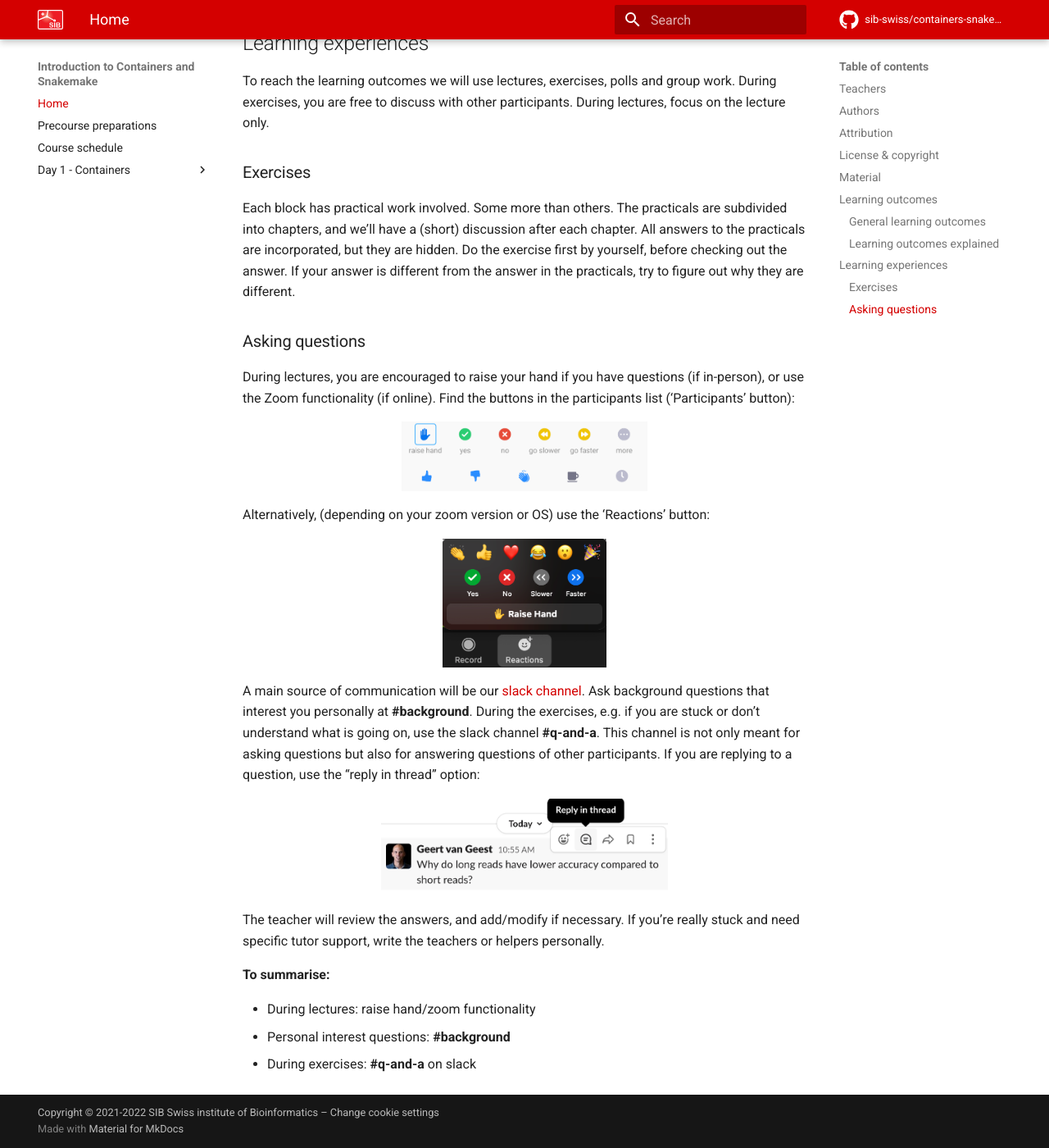
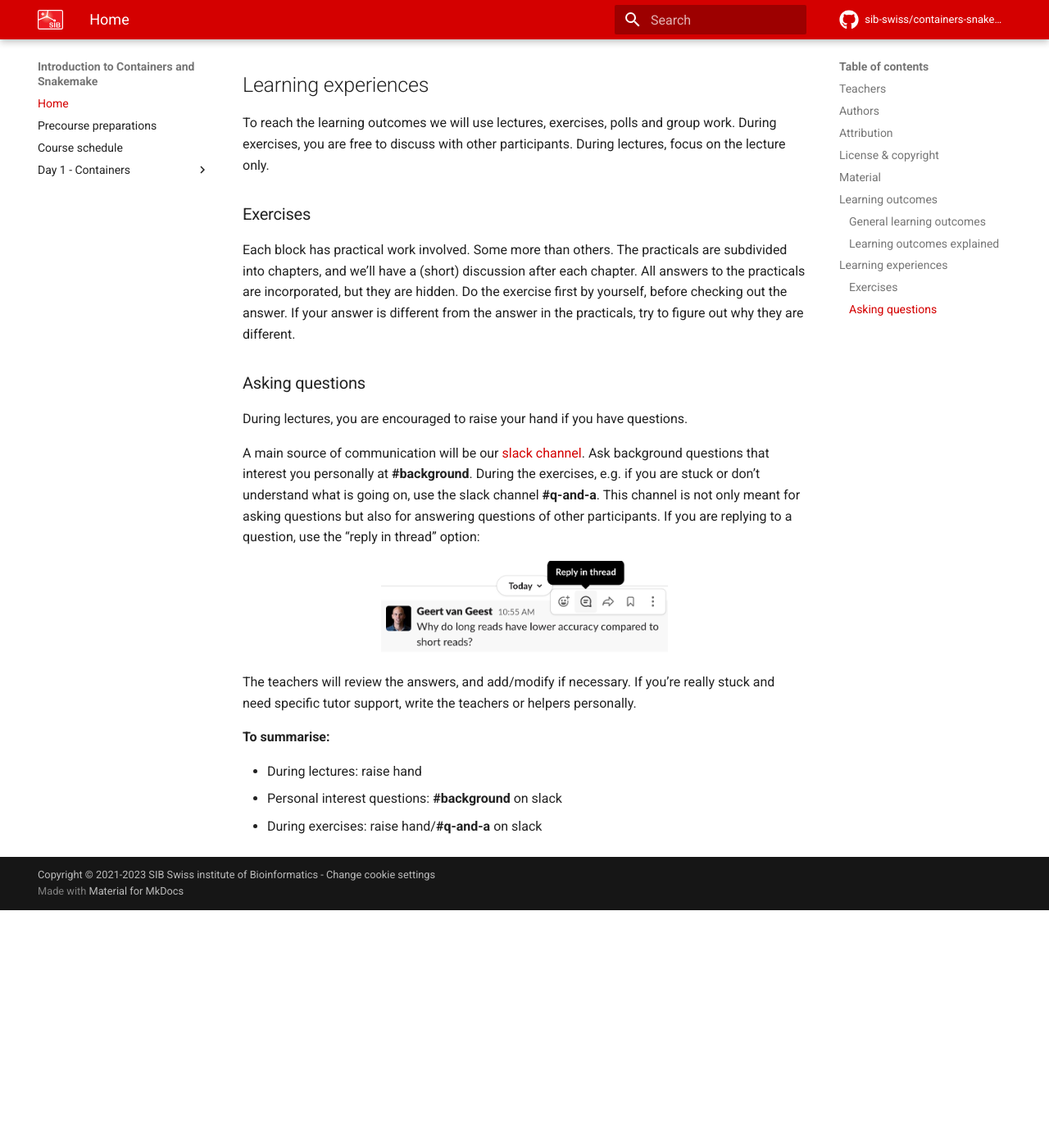
Before and after one commit to sib-swiss/containers-introduction-training, an MkDocs documentation site: the page built from docs/index.md, in a window 1280 px wide and 1400 px high, scrolled down 1507 px. Shown: the whole window at 82% size. Built offline with MkDocs 1.6.1 and Material for MkDocs 9.7.7, drawn with Linux system fonts in a browser that asks for light colours; comment, search, counter and statistics services are not loaded; the version menu is left out; after the commit the page ends 2617 px from its top, so only the background shows below that; some of the changed text lies outside the part shown.

Commit message:
Improved descriptions and fixed typos

```diff
--- a/docs/index.md
+++ b/docs/index.md
@@ -52,17 +52,7 @@ To reach the learning outcomes we will use lectures, exercises, polls and group
 Each block has practical work involved. Some more than others. The practicals are subdivided into chapters, and we'll have a (short) discussion after each chapter. All answers to the practicals are incorporated, but they are hidden. Do the exercise first by yourself, before checking out the answer. If your answer is different from the answer in the practicals, try to figure out why they are different.
 
 ### Asking questions
-During lectures, you are encouraged to raise your hand if you have questions (if in-person), or use the Zoom functionality (if online). Find the buttons in the participants list ('Participants' button):
-
-<figure>
-  <img src="assets/images/zoom_icons.png" width="300"/>
-</figure>
-
-Alternatively, (depending on your zoom version or OS) use the 'Reactions' button:
-
-<figure>
-  <img src="assets/images/reactions_zoom.png" width="200"/>
-</figure>
+During lectures, you are encouraged to raise your hand if you have questions.
 
 A main source of communication will be our [slack channel](https://www.slack.com). Ask background questions that interest you personally at **#background**. During the exercises, e.g. if you are stuck or don't understand what is going on, use the slack channel **#q-and-a**.  This channel is not only meant for asking questions but also for answering questions of other participants. If you are replying to a question, use the "reply in thread" option:
 
@@ -70,10 +60,10 @@ A main source of communication will be our [slack channel](https://www.slack.com
   <img src="assets/images/reply_in_thread.png" width="350"/>
 </figure>
 
-The teacher will review the answers, and add/modify if necessary. If you're really stuck and need specific tutor support, write the teachers or helpers personally.
+The teachers will review the answers, and add/modify if necessary. If you're really stuck and need specific tutor support, write the teachers or helpers personally.
 
 **To summarise:**
 
-* During lectures: raise hand/zoom functionality
-* Personal interest questions: **#background**
-* During exercises: **\#q-and-a** on slack
+* During lectures: raise hand
+* Personal interest questions: **#background** on slack
+* During exercises: raise hand/**\#q-and-a** on slack
--- a/mkdocs.yml
+++ b/mkdocs.yml
@@ -24,7 +24,7 @@ extra:
     provider: mike
 
 copyright: >
-  Copyright &copy; 2021-2022 SIB Swiss institute of Bioinformatics –
+  Copyright &copy; 2021-2023 SIB Swiss institute of Bioinformatics -
   <a href="#__consent">Change cookie settings</a>
 
 # Repository
```
Also changed, not shown: other parts of docs/index.md (+2 -2 lines).
